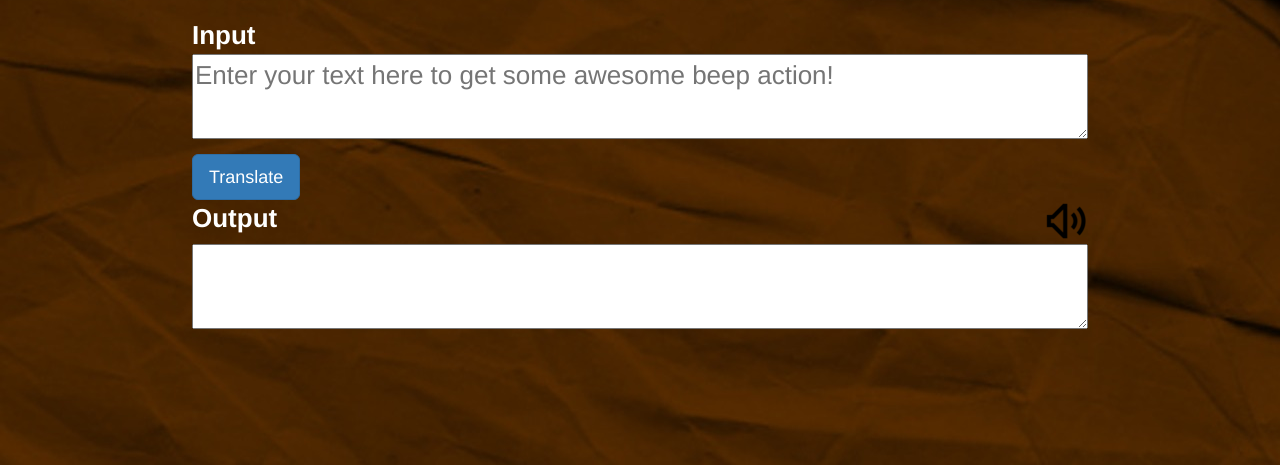
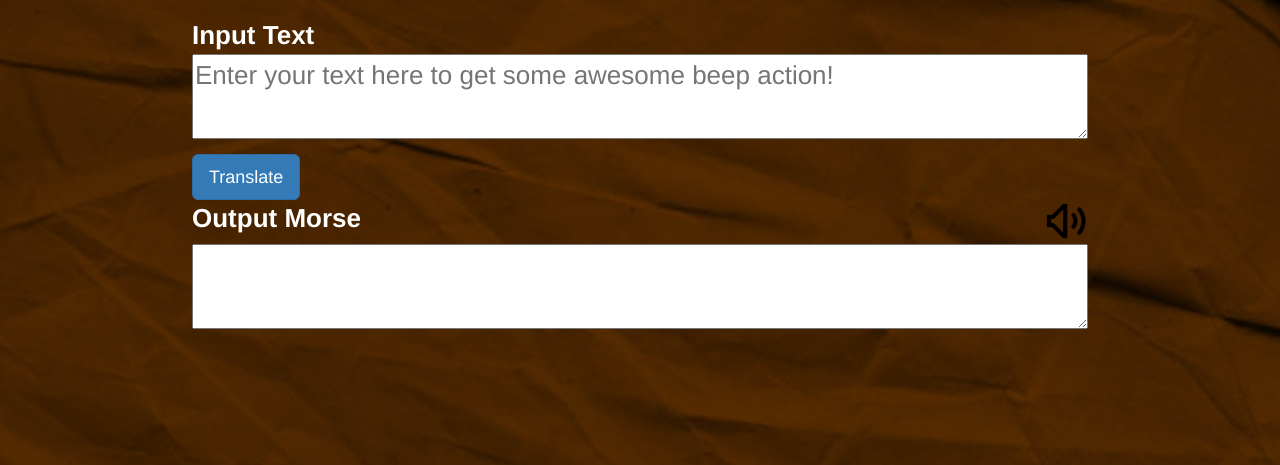
Before and after one commit to NawarYossef/morsiphy, a plain HTML site: page index.html in a window 1280 px wide. Shown: the part 335-800 px from the top of the page. Drawn offline with nearby package versions, Linux system fonts and the light colour scheme.

Commit message:
change form heading text. change button text

```diff
--- a/index.html
+++ b/index.html
@@ -11,12 +11,12 @@
 <body>
   <section class="code-submit-form">
     <h1>Morse On!</h1>
-    <span>Input</span>
+    <span>Input Text</span>
     <textarea placeholder="Enter your text here to get some awesome beep action!" class="text"></textarea>
     <button type="submit" class="btn btn-primary btn-lg">Translate</button>
   </section>
   <section class="output-form">
-    <span>Output</span>
+    <span>Output Morse</span>
     <div class="volume">
       <img src="stylesheets/img/volume-on-icon.png">
     </div>
```
